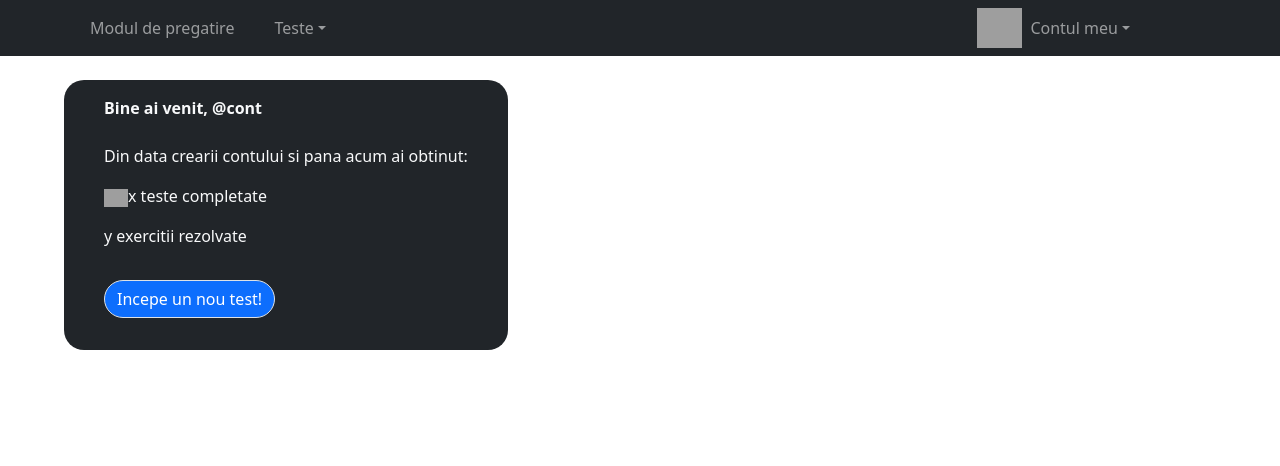
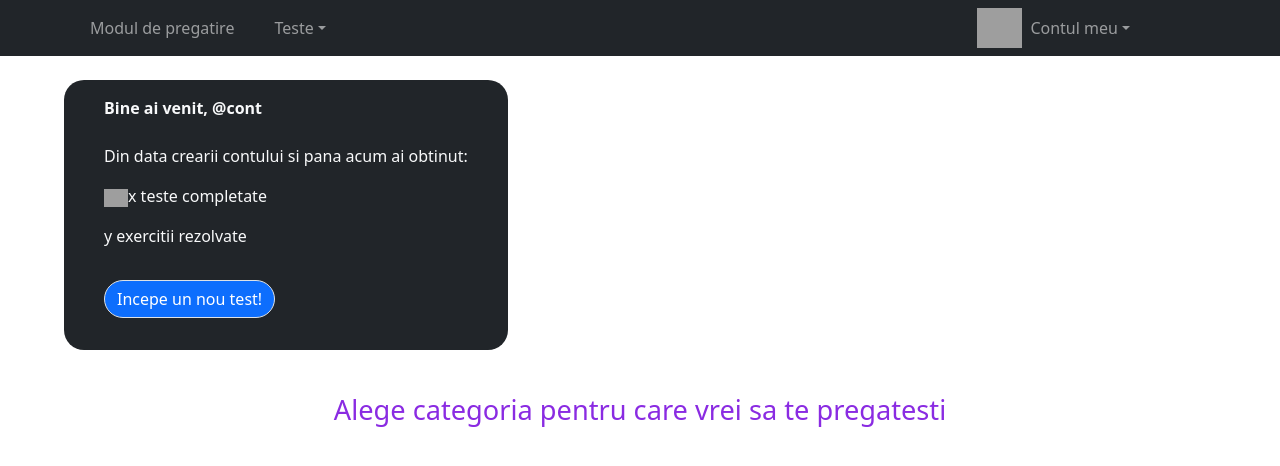
Before and after one commit to davidalexandru1370/pregatire-academii, a React (Create React App) app: page /mainPage in a window 1280 px wide. Shown: the top 466 px of the page. Built offline with nearby package versions, Linux system fonts and the light colour scheme.

Commit message:
start create the flipbox component

```diff
--- /dev/null
+++ b/src/Components/FlipBox.js
@@ -0,0 +1,13 @@
+import React from "react";
+
+function FlipBox(props) {
+  const texts = props.text;
+  let listTexts = "";
+  if (texts != null) {
+    listTexts = texts.map((txt) => <p>{txt}</p>);
+  }
+
+  return <div>{listTexts}</div>;
+}
+
+export default FlipBox;
--- a/src/pages/MainPage/mainPage.js
+++ b/src/pages/MainPage/mainPage.js
@@ -3,13 +3,15 @@ import { Route, Routes, NavLink as Nlink, useNavigate } from "react-router-dom";
 import Containter from "react-bootstrap/Container";
 import Nav from "react-bootstrap/Nav";
 import Navbar from "react-bootstrap/Navbar";
-import { NavDropdown } from "react-bootstrap";
+import { Card, NavDropdown } from "react-bootstrap";
 import "./mainPage.scss";
 import ProfileCard from "../../Components/ProfileCard";
 import { connectionTestLogo } from "../../Utilities/index";
 import { Button } from "react-bootstrap";
+import FlipBox from "../../Components/FlipBox";
 
 function MainPage() {
+  let txt = ["text1,", "text2", "text3"];
   return (
     <div>
       <div className="d-none d-md-block d-lg-block d-xl-block d-xxl-block">
@@ -58,6 +60,16 @@ function MainPage() {
           </div>
         </div>
       </div>
+      <div className="col d-flex  flex-column align-items-center p-3 mt-4">
+        <p className="fs" style={{ color: "blueviolet" }}>
+          Alege categoria pentru care vrei sa te pregatesti
+        </p>
+        <div className="row d-flex justify-content-between">
+          <FlipBox />
+        </div>
+      </div>
+
+      {/*mobile navbar */}
       <div className="d-sm-none">
         <p>telefon</p>
       </div>
--- a/src/pages/MainPage/mainPage.scss
+++ b/src/pages/MainPage/mainPage.scss
@@ -23,3 +23,7 @@
     border-radius: 20px !important;
     box-shadow: none;
 }
+
+.fs{
+    font-size: 1.7rem;
+}
```
Also changed, not shown: src/Components/FlipBox.scss (added), 1 other file (tests, documents, lock files or other folders).
